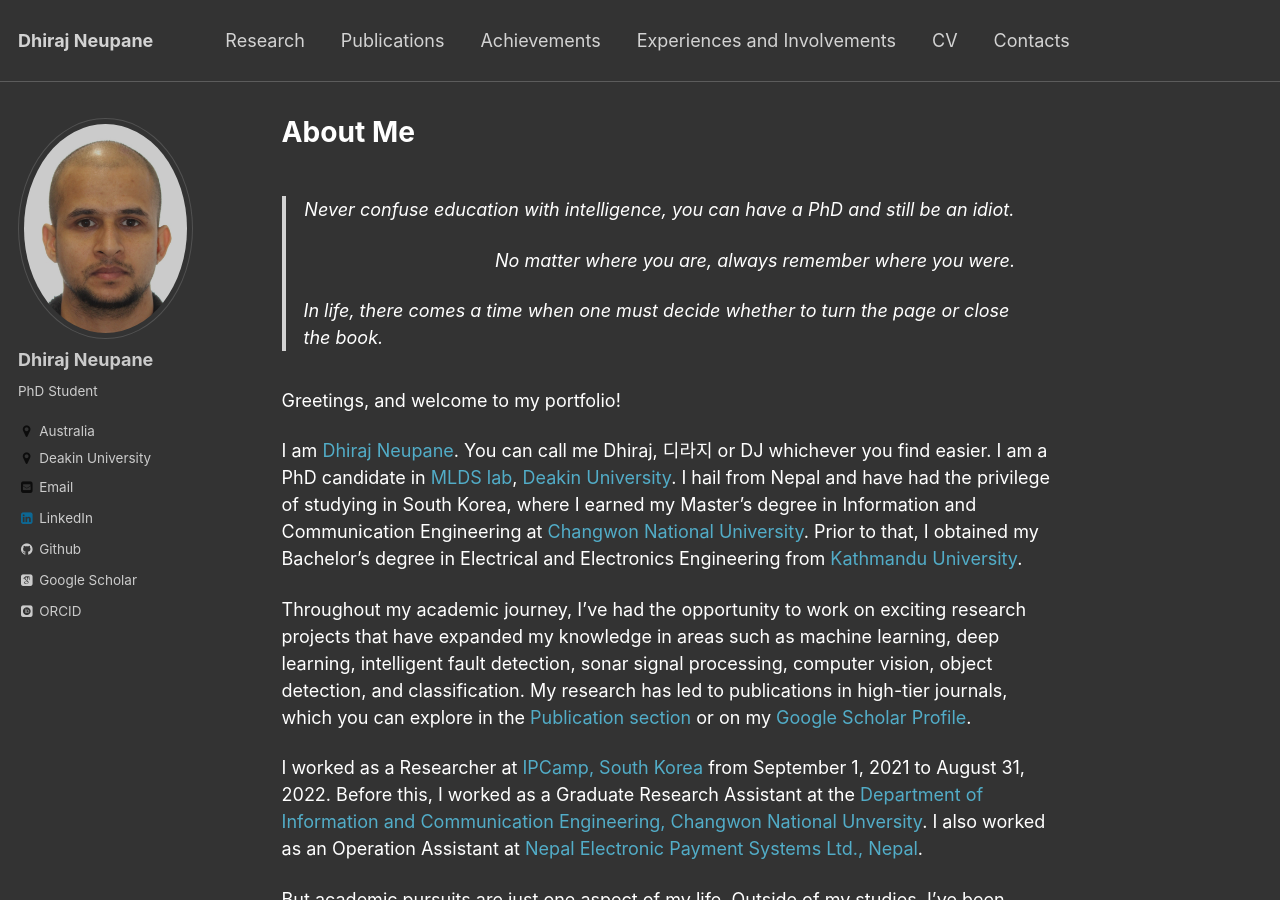
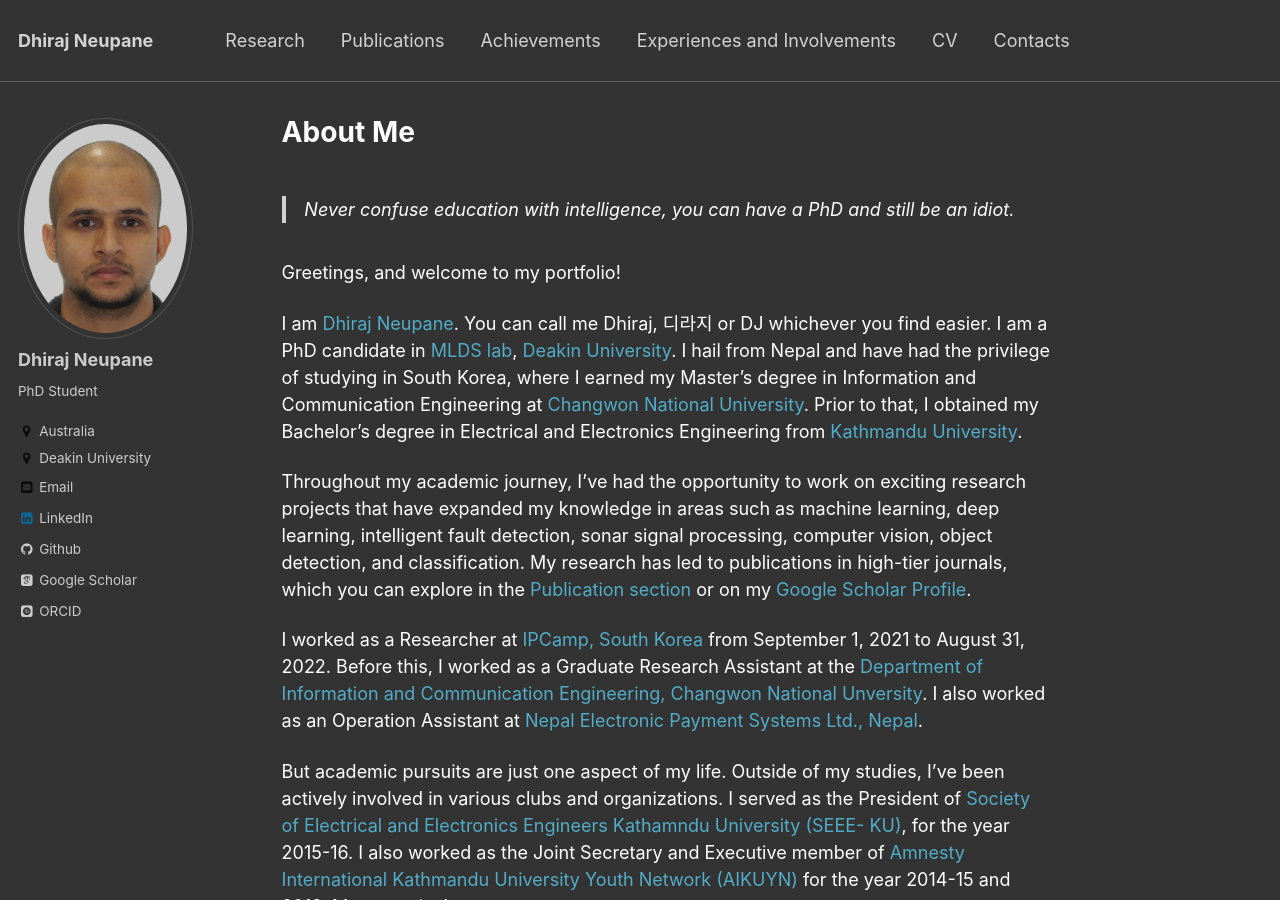
Before and after one commit to dhirajneupane/academicPortfolio, a Jekyll site: the page built from _pages/about.md, in a window 1280 px wide and 900 px high. Built offline with Jekyll 4.4.1, drawn with Linux system fonts in a browser that asks for light colours; some web fonts are replaced.

Commit message:
Update about.md

```diff
--- a/_pages/about.md
+++ b/_pages/about.md
@@ -8,8 +8,6 @@ redirect_from:
   - /about.html
 ---
 > <p style='text-align: center;'>  Never confuse education with intelligence, you can have a PhD and still be an idiot.
-> <p style='text-align: right;'> No matter where you are, always remember where you were. </p>
-> <p style='text-align: left;'> In life, there comes a time when one must decide whether to turn the page or close the book. </p>
 
 Greetings, and welcome to my portfolio!
 
```
